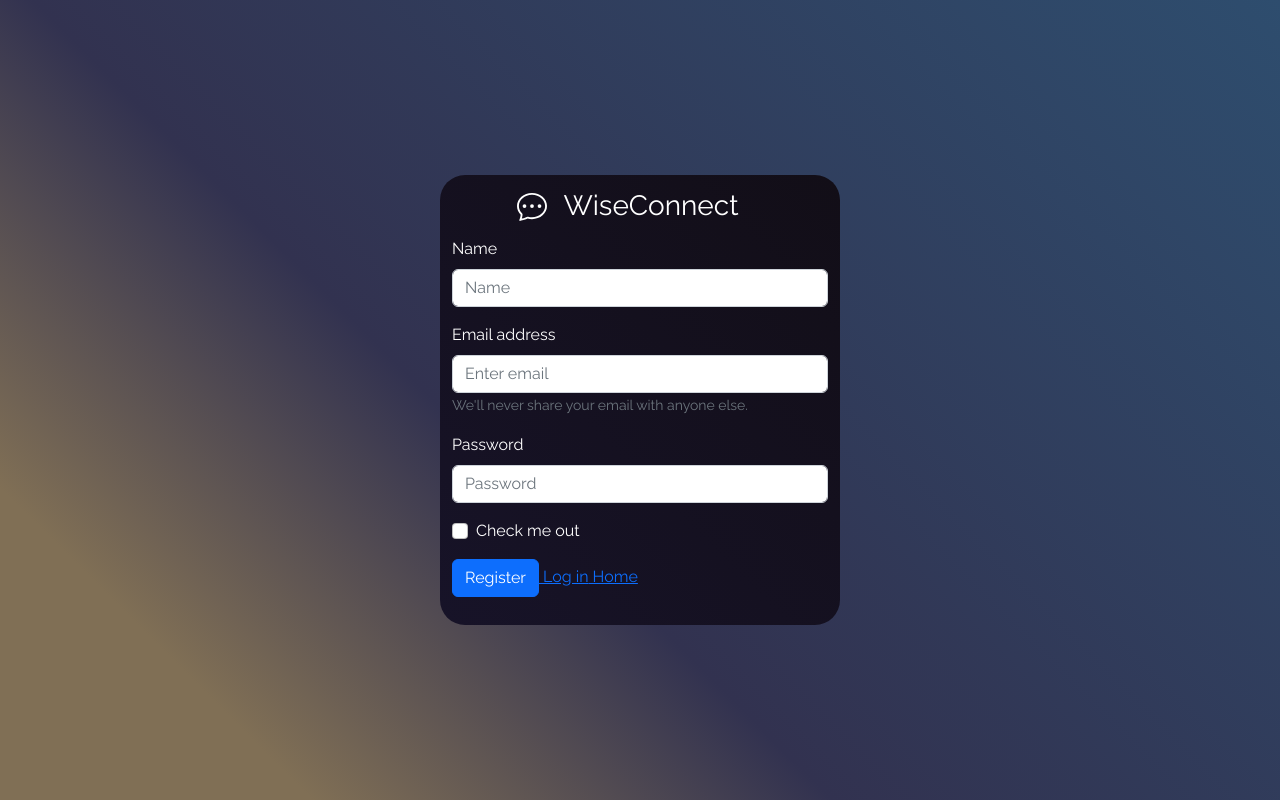
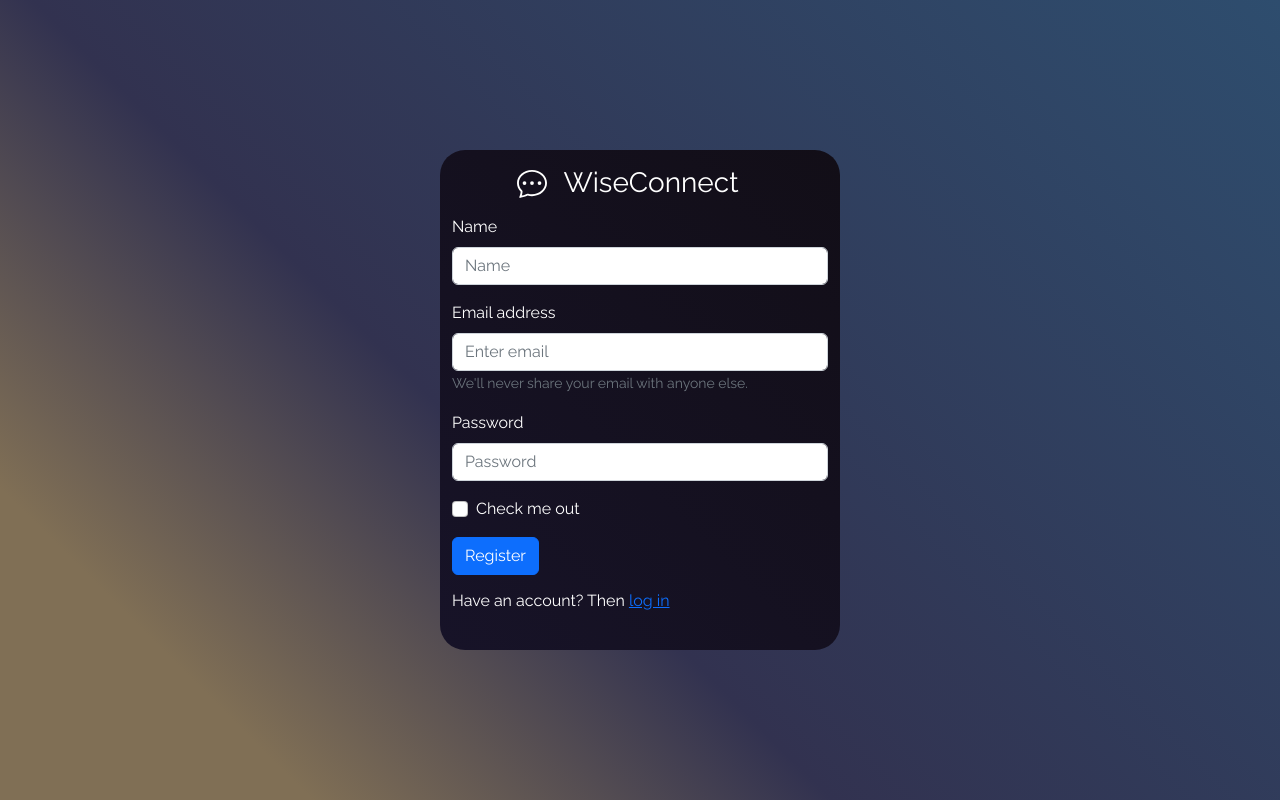
Before and after one commit to Frostray1/ReactOnlineChat, a React (Create React App) app in the folder reactonlinechat/: page /register in a window 1280 px wide. Built offline with nearby package versions, Linux system fonts and the light colour scheme; no server answers.

Commit message:
fix little bug search

```diff
--- a/reactonlinechat/src/Page/Auth/Auth.jsx
+++ b/reactonlinechat/src/Page/Auth/Auth.jsx
@@ -15,6 +15,7 @@ import { auth } from "../../firebase";
 const Auth = () => {
   const [err, setErr] = useState(false);
   const navigate = useNavigate();
+
   const handleSubmit = async (e) => {
     e.preventDefault();
 
@@ -22,8 +23,8 @@ const Auth = () => {
     const password = e.target[1].value;
 
     try {
-      signInWithEmailAndPassword(auth, email, password)
-      navigate('/')
+      await signInWithEmailAndPassword(auth, email, password)
+       navigate('/')
     } catch {
       setErr(true);
     }
@@ -58,9 +59,10 @@ const Auth = () => {
             <Button variant="primary" type="submit">
               Log in
             </Button>
+            <h6 className={styles.registerButton}>No account? Then  <Link to="/register"> register</Link></h6>
 
-            <Link to="/register"> register</Link>
           </Form>
+
         </Row>
       </Row>
     </Container>
--- a/reactonlinechat/src/Page/Auth/Auth.module.scss
+++ b/reactonlinechat/src/Page/Auth/Auth.module.scss
@@ -32,3 +32,7 @@ margin: 0;
  }
 
 }
+
+.registerButton{
+  padding-top: 1em;
+}
--- a/reactonlinechat/src/Page/Register/Register.jsx
+++ b/reactonlinechat/src/Page/Register/Register.jsx
@@ -70,8 +70,7 @@ const Register = () => {
               Register
             </Button>
             {err && <span>Something went wrong</span>}
-            <Link to="/auth"> Log in</Link>
-            <Link to="/"> Home</Link>
+            <h6 className={styles.loginButton}>Have an account? Then <Link to="/auth"> log in</Link></h6>
           </Form>
         </Row>
       </Row>
--- a/reactonlinechat/src/Page/Register/Register.module.scss
+++ b/reactonlinechat/src/Page/Register/Register.module.scss
@@ -17,7 +17,7 @@
     border-radius: 25px;
     color: white;
     max-width: 400px;
-    min-height: 450px;
+    min-height: 500px;
   }
 
   .logo{
@@ -32,3 +32,7 @@
    }
 
   }
+
+  .loginButton{
+    margin-top: 1em;
+  }
--- a/reactonlinechat/src/components/Chats/Chats.jsx
+++ b/reactonlinechat/src/components/Chats/Chats.jsx
@@ -16,6 +16,7 @@ const Chats = () => {
     const getChats = () => {
       const unsub = onSnapshot(doc(db, "userChats", currentUser.uid), (doc) => {
         setChats(doc.data());
+
       });
 
       return () => {
@@ -23,8 +24,24 @@ const Chats = () => {
       };
     };
 
-    currentUser.uid && getChats();
+    const updateChats = () => {
+      const unsub1 = onSnapshot(doc(db, "users", currentUser.uid), (doc) => {
+        // console.log(doc.data())
+      });
+
+
+    };
+
+
+
+    currentUser.uid && getChats()&& updateChats();
   }, [currentUser.uid]);
+
+
+
+
+
+
 
   const handleSelect = (u) => {
     dispatch({ type: "CHANGE_USER", payload: u });
--- a/reactonlinechat/src/components/Search/Search.jsx
+++ b/reactonlinechat/src/components/Search/Search.jsx
@@ -13,6 +13,11 @@ import {
 } from "firebase/firestore";
 import { db } from "../../firebase";
 import { AuthContext } from "../../context/AuthContext";
+import { TfiThemifyFavicon } from "react-icons/tfi";
+
+
+
+
 const Search = () => {
   const [username, setUsername] = useState("");
   const [user, setUser] = useState(null);
@@ -20,16 +25,19 @@ const Search = () => {
   const { currentUser } = useContext(AuthContext);
 
   const handleSearch = async () => {
+
     const q = query(
       collection(db, "users"),
       where("displayName", "==", username)
     );
 
     try {
+
       const querySnapshot = await getDocs(q);
       querySnapshot.forEach((doc) => {
         setUser(doc.data());
       });
+
     } catch (err) {
       setErr(true);
       console.log(err);
@@ -54,7 +62,7 @@ const Search = () => {
           [combinedId + ".userInfo"]: {
             uid: user.uid,
             displayName: user.displayName,
-            photoURL: user.photoURL,
+            photoURL: user.photoURL ? user.photoURL : '',
           },
           [combinedId + ".date"]: serverTimestamp(),
         });
@@ -62,7 +70,7 @@ const Search = () => {
           [combinedId + ".userInfo"]: {
             uid: currentUser.uid,
             displayName: currentUserName.displayName,
-            photoURL: currentUserName.photoURL,
+            photoURL: currentUserName.photoURL ? currentUserName.photoURL : '' ,
           },
           [combinedId + ".date"]: serverTimestamp(),
         });
@@ -87,12 +95,18 @@ const Search = () => {
           onKeyDown={handleKey}
           value={username}
         />
+
       </div>
       {err && <span>User not found</span>}
       {user && (
         <div className={styles.userChat}>
           <div className={styles.searchUser} onClick={handleSelect}>
-            <img src={user.photoURL} alt="" />
+          {user.photoURL ? (
+              <img src={user.photoURL}  alt=""/>
+            ) : (
+              <TfiThemifyFavicon />
+            )}
+            {/* <img src={user.photoURL ? user.photoURL :  <TfiThemifyFavicon /> } /> */}
             <div>
               <h4>{user.displayName}</h4>
             </div>
--- a/reactonlinechat/src/components/Search/Search.module.scss
+++ b/reactonlinechat/src/components/Search/Search.module.scss
@@ -43,4 +43,8 @@ padding: 0;
       background: linear-gradient(45deg,rgb(36, 33, 60) 15% , rgb(30, 27, 49) 40%, rgb(53, 44, 83));
       border-radius:10px;
     }
+    svg{
+      height: 50px;
+      width: 50px;
+    }
   }
```
